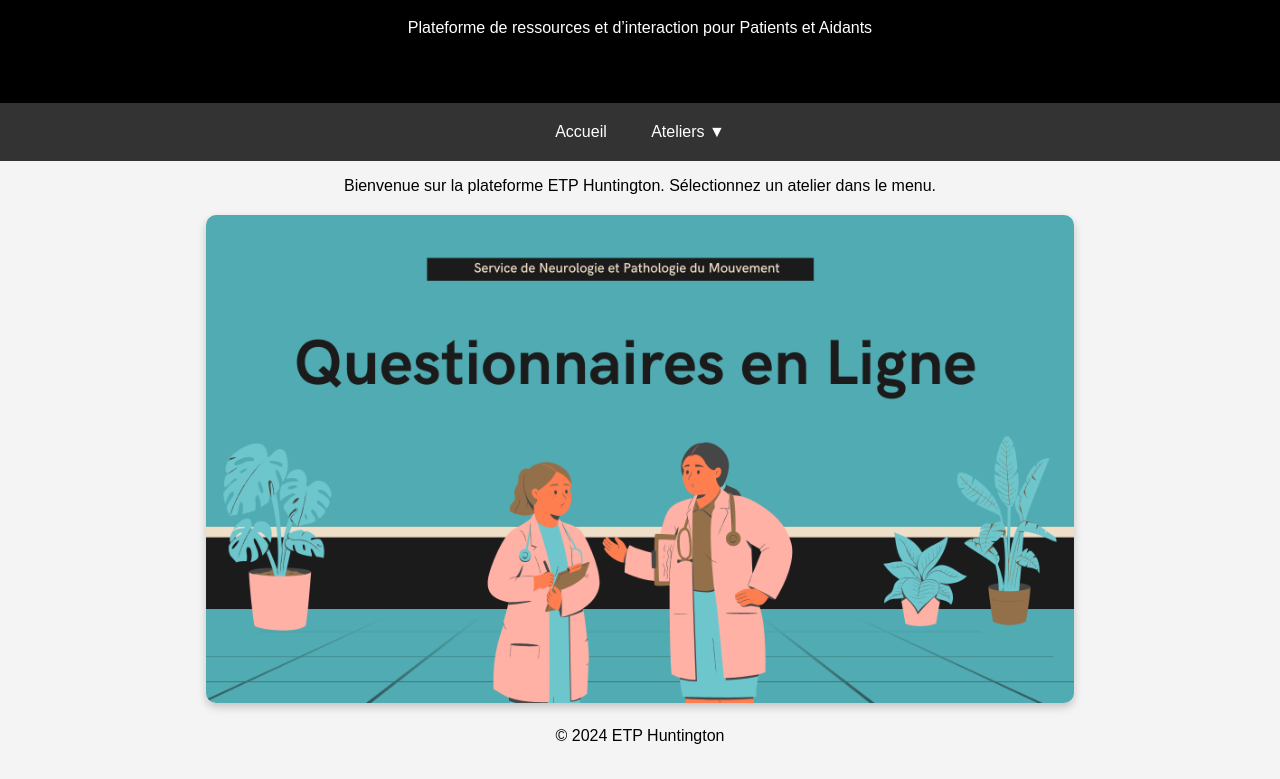
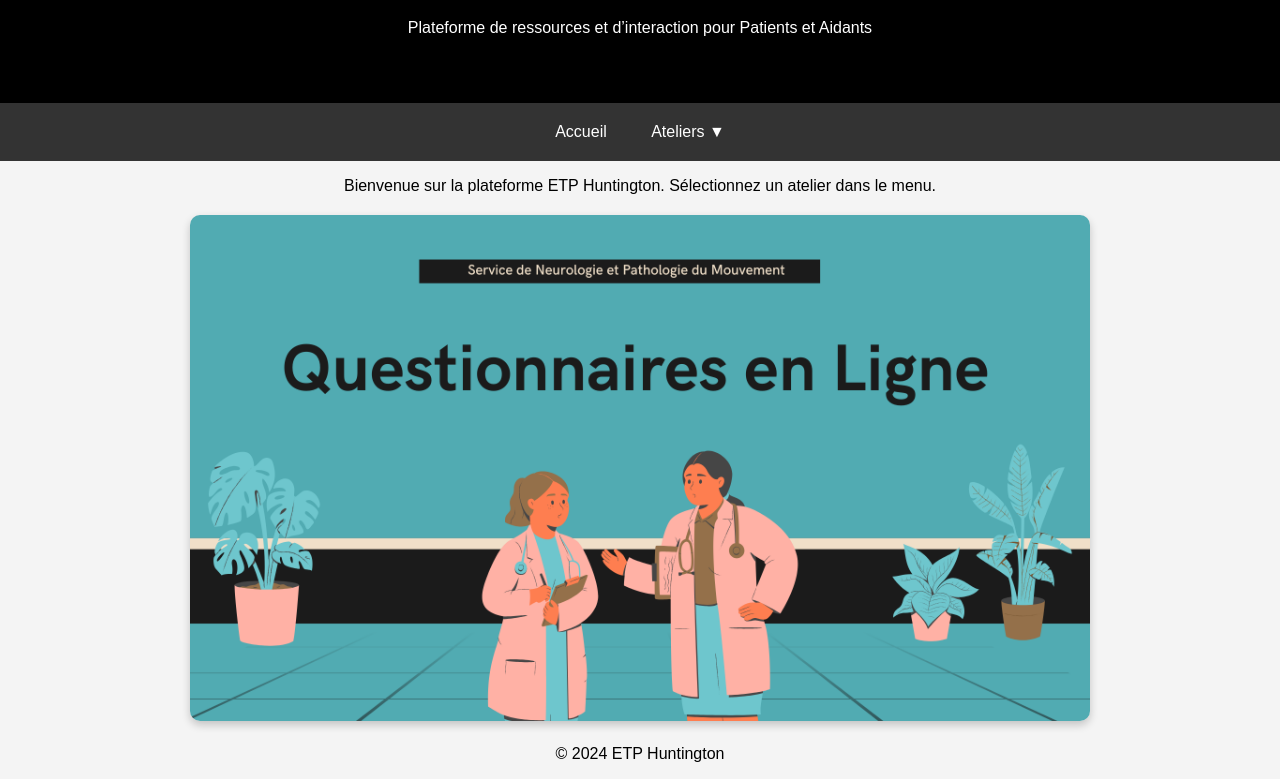
Before and after one commit to AphmNeuro/QuestionnaireNeuro, a plain HTML site: page index.html in a window 1280 px wide. Shown: the part 111-890 px from the top of the page. Drawn offline with Linux system fonts and the light colour scheme.

Commit message:
Update styles.css

```diff
--- a/css/styles.css
+++ b/css/styles.css
@@ -70,7 +70,7 @@ body {
 }
 
 .plaquette-img {
-    width: 70%; /* Ajuste la taille de l'image */
+    width: 80%; /* Ajuste la taille de l'image */
     max-width: 900px; /* Largeur maximale */
     height: auto;
     border-radius: 10px; /* Arrondi des bords */
```
